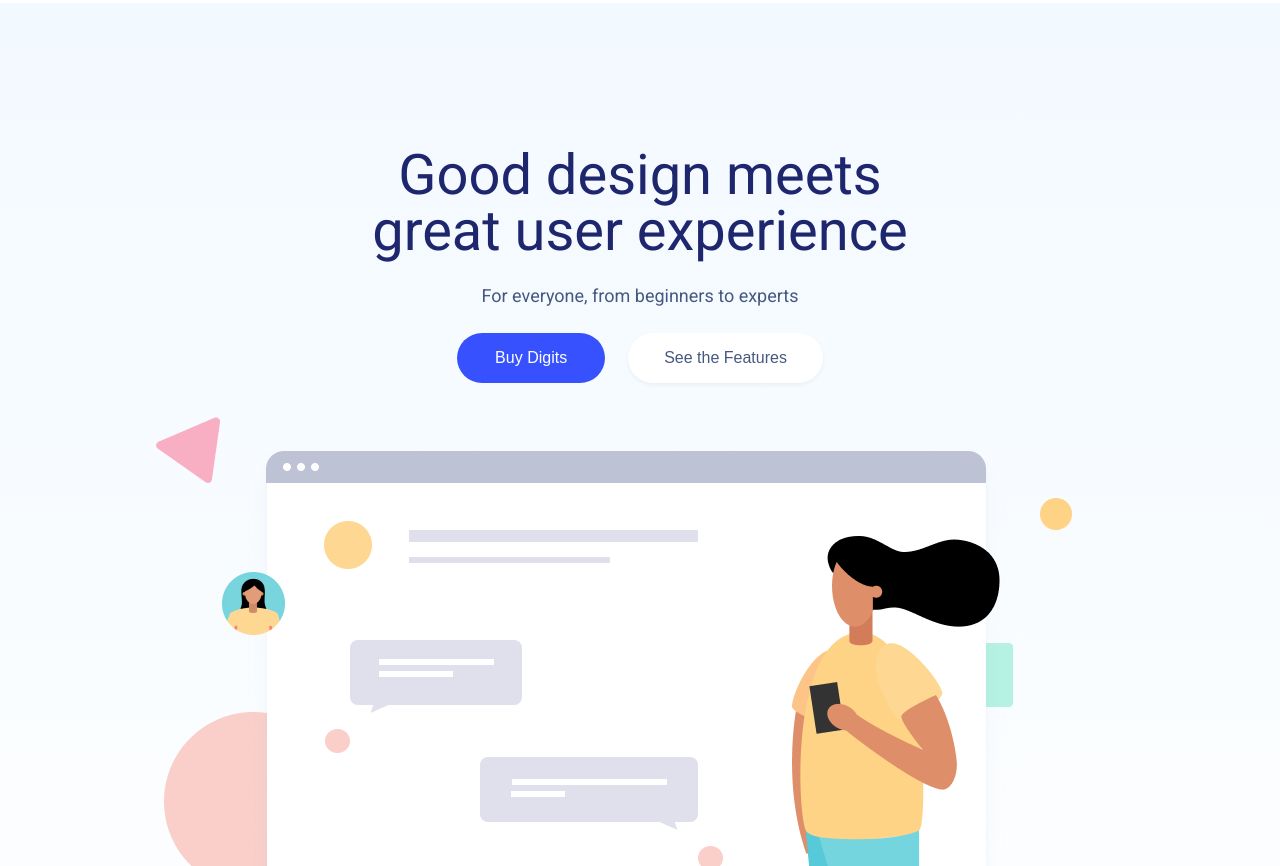
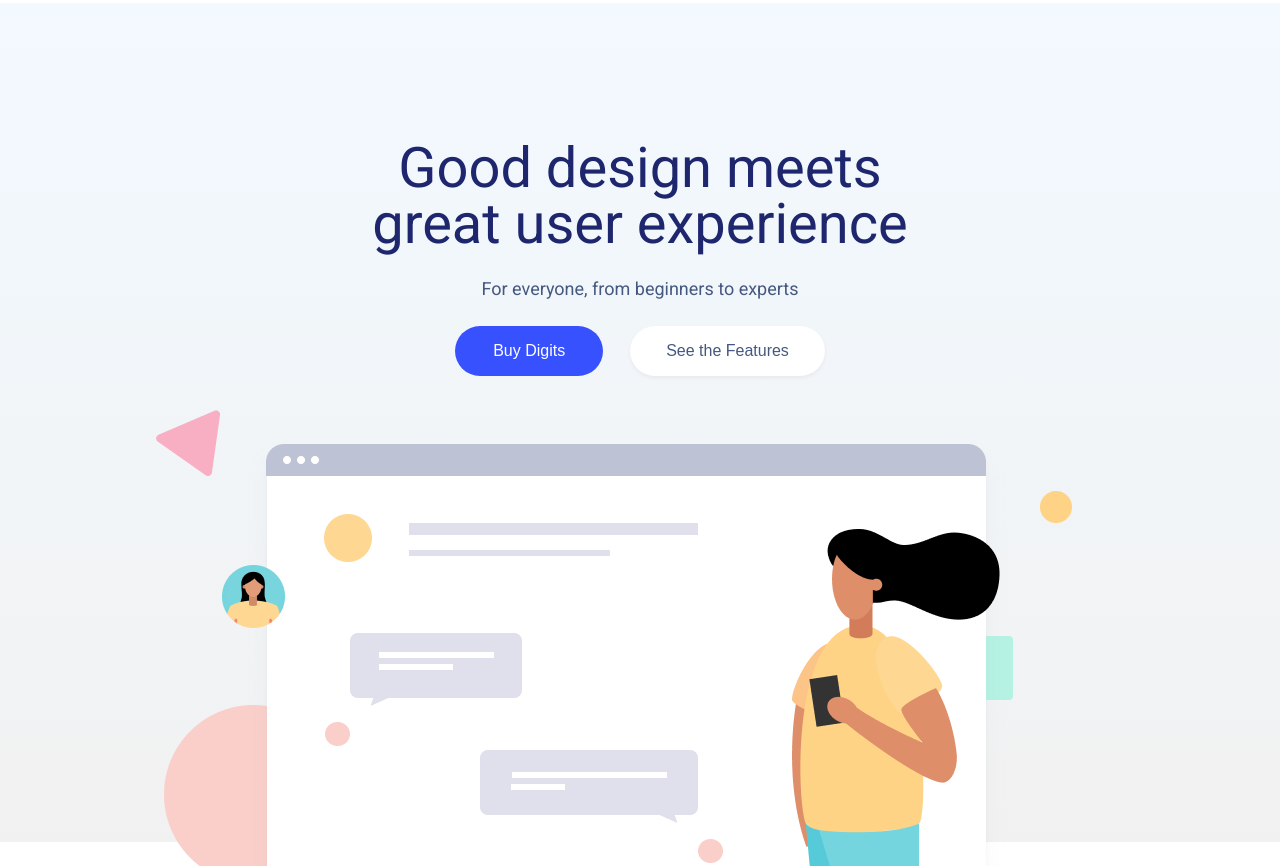
Before and after one commit to VeronikaSht/12042021_digits, a plain HTML site: page index.html in a window 1280 px wide. Shown: the part 86-952 px from the top of the page. Drawn offline with Linux system fonts and the light colour scheme.

Commit message:
add hero block

```diff
--- a/css/style.css
+++ b/css/style.css
@@ -12,7 +12,7 @@
 }
 
 ul {
-    list-style: none; /* selete circles */
+    list-style: none; /* delete circles */
 }
 
 a {
@@ -85,47 +85,51 @@
     background-color: #001496;
 }
 
-/* content */
-.content {
-    width: 100%;
-    margin-top: 7px;
+/* HERO */
+.hero {
+    position: relative;
 }
 
-.hero {
-    height: 1012px;
-    background: linear-gradient(180deg, #F2F9FF 0%, rgba(242, 249, 255, 0.12) 100%);
+.hero::before {
+    content: "";
+    position: absolute;
+    left: 0;
+    right: 0;
+    top: 7px;
+    bottom: 174px;
+    z-index: -1;
+    background: linear-gradient(180deg, #F2F9FF 0%, rgba(141, 141, 141, 0.12) 100%);
 }
 
-.hero h3, p {
+.hero_inner {
+    text-align: center;
+}
+
+/* HERO TITLES AND TEXT */
+.hero__title, .hero__text {
     font-style: normal;
     font-weight: normal;
     text-align: center;
 }
 
-.hero h3 {
+.hero__title {
     color: #1E266D;
     font-size: 56px;
 
     padding-top: 144px;
 }
 
-.hero p {
+.hero__text {
     color: #455880;
     font-size: 18px;
 
     padding-top: 28px;
 }
 
-/* buttons in hero */
-.btns {
-    display: flex;
-    justify-content: center;
+/* BUTTONS IN HERO */
+.hero__btn-buy, .hero__btn-features {
+    margin-top: 28px;
 
-
-    padding-top: 28px;
-}
-
-.buy_btn, .see_features_btn {
     line-height: 50px;
     border: none;
     border-radius: 100px;
@@ -136,7 +140,7 @@
     cursor: pointer;
 }
 
-.buy_btn {
+.hero__btn-buy {
     background-color: #3751FF;
     color: #fff;
 
@@ -144,11 +148,11 @@
     margin-right: 23px;
 }
 
-.buy_btn:hover {
+.hero__btn-buy:hover {
     background-color: #001496;
 }
 
-.see_features_btn {
+.hero__btn-features {
     background-color: #fff;
 
     color: #455880;
@@ -156,14 +160,13 @@
     box-shadow: 0 2px 4px rgba(0, 0, 0, 0.05);
 }
 
-.see_features_btn:hover {
+.hero__btn-features:hover {
     background-color: rgba(255, 255, 255, 0.329);
 }
 
 /* image in hero */
-.img {
-    display: flex;
-    justify-content: center;
+.hero__img {
+    display: block;
 
-    margin-top: 32px;
+    margin: 32px auto;
 }
--- a/index.html
+++ b/index.html
@@ -47,23 +47,21 @@
         </div>
     </div>
 
-    <div class="content">
-        <div class="hero">
-            <h3>Good design meets<br>
-                great user experience
-            </h3>
+    <div class="hero">
+        <div class="container">
+            <div class="hero_inner">
+                <h3 class="hero__title">Good design meets<br>
+                    great user experience
+                </h3>
 
-            <p>
-                For everyone, from beginners to experts
-            </p>
+                <p class="hero__text">
+                    For everyone, from beginners to experts
+                </p>
 
-            <div class="btns">
-                <button class="buy_btn">Buy Digits</button>
-                <button class="see_features_btn">See the Features</button>
-            </div>
+                <button class="hero__btn-buy">Buy Digits</button>
+                <button class="hero__btn-features">See the Features</button>
 
-            <div class="img">
-                <img class="image" src="imgs/Graphic.png" alt="photo">
+                <img class="hero__img" src="imgs/Graphic.png" alt="photo">
             </div>
         </div>
     </div>
```
